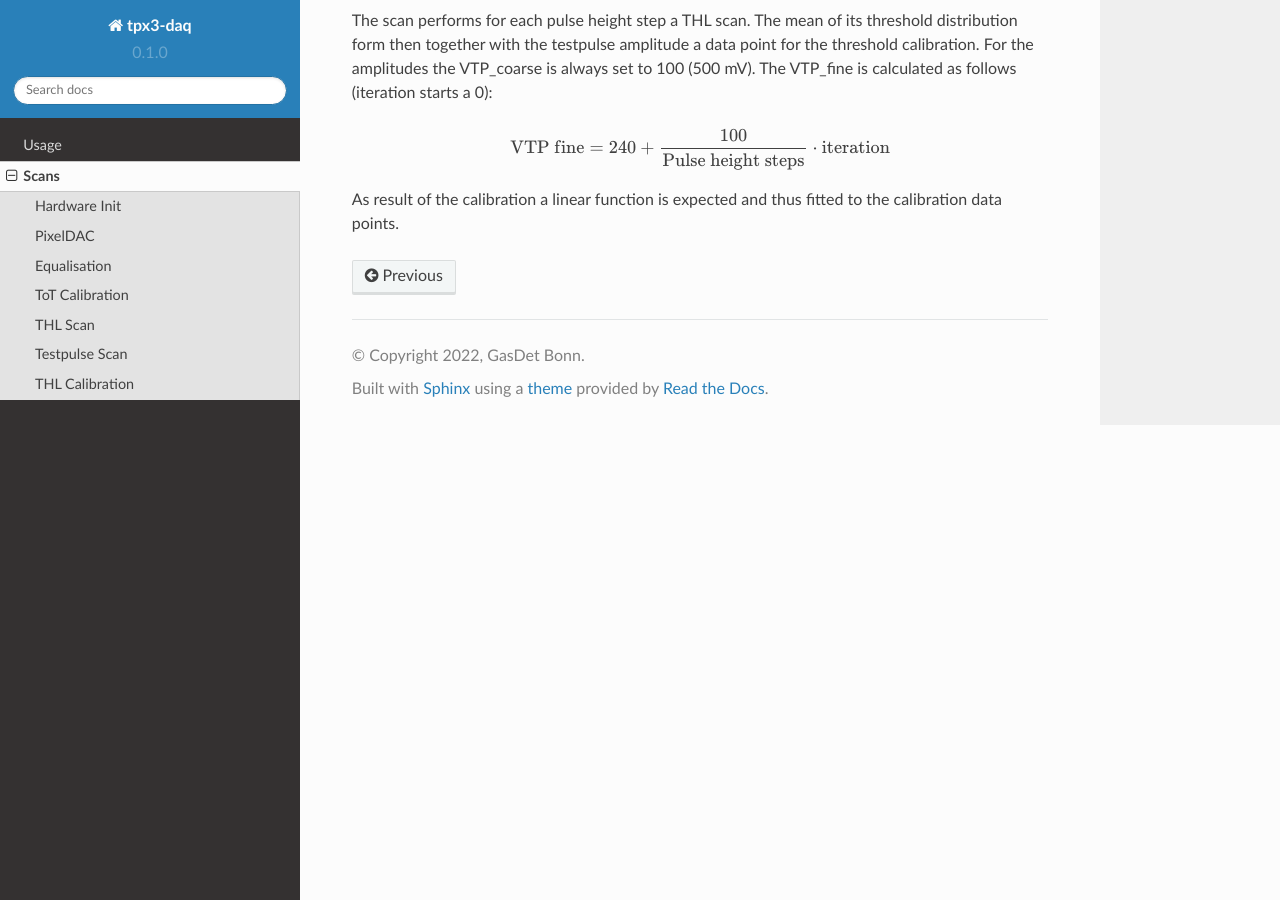
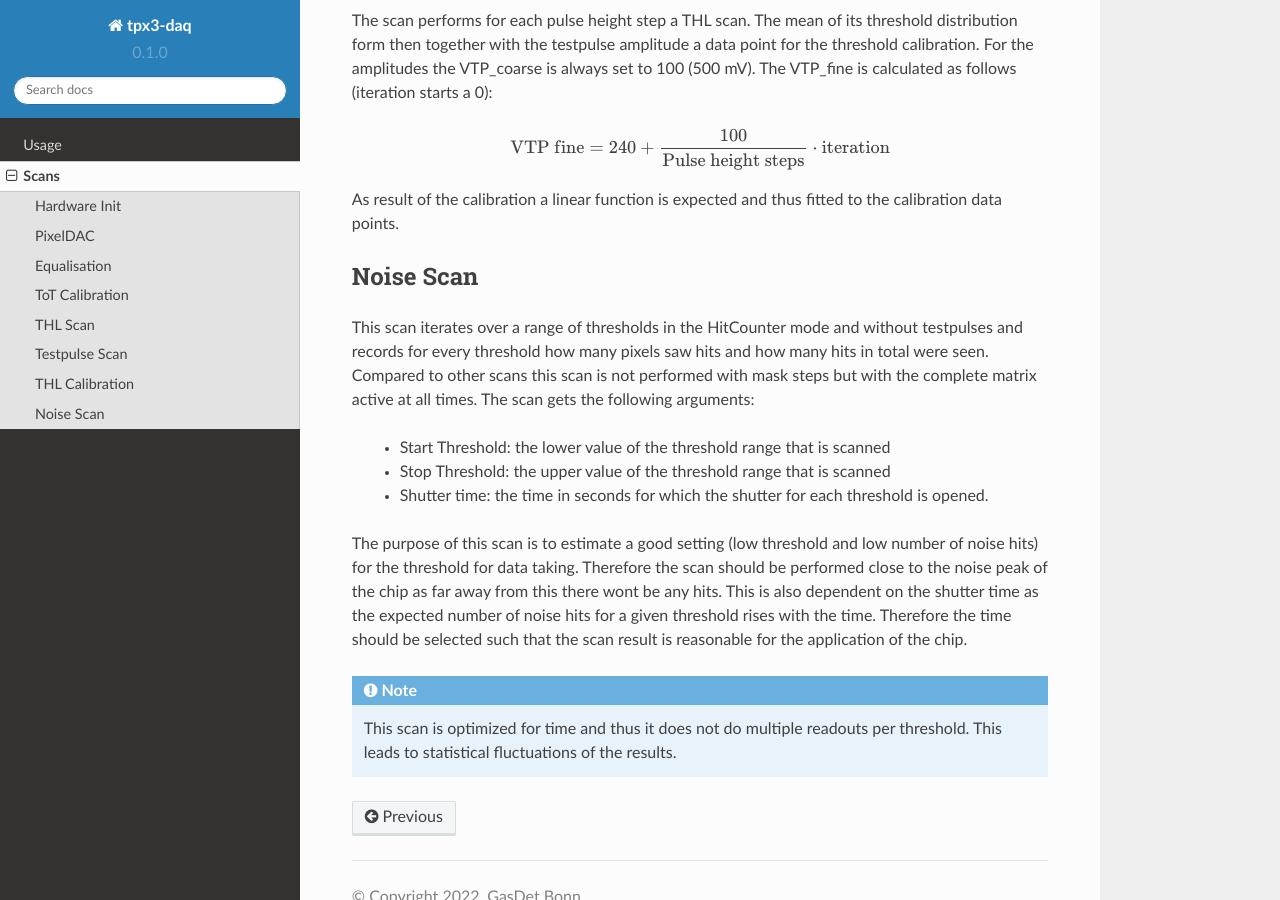
Before and after one commit to GasDet-Bonn/tpx3-daq, a Sphinx documentation site: the page built from docs/source/scans.rst, in a window 1280 px wide and 900 px high, scrolled down 4345 px. Built offline with Sphinx 7.4.7 and the Read the Docs theme 2.0.0, drawn with Linux system fonts in a browser that asks for light colours.

Commit message:
DOC: add description of noise scan

```diff
--- a/docs/source/scans.rst
+++ b/docs/source/scans.rst
@@ -217,3 +217,29 @@ starts a 0):
 
 As result of the calibration a linear function is expected and thus fitted to
 the calibration data points.
+
+Noise Scan
+----------
+
+This scan iterates over a range of thresholds in the HitCounter mode and
+without testpulses and records for every threshold how many pixels saw hits and
+how many hits in total were seen. Compared to other scans this scan is not
+performed with mask steps but with the complete matrix active at all times.
+The scan gets the following arguments:
+
+  * Start Threshold: the lower value of the threshold range that is scanned
+  * Stop Threshold: the upper value of the threshold range that is scanned
+  * Shutter time: the time in seconds for which the shutter for each threshold
+    is opened.
+
+The purpose of this scan is to estimate a good setting (low threshold and low
+number of noise hits) for the threshold for data taking. Therefore the scan
+should be performed close to the noise peak of the chip as far away from this
+there wont be any hits. This is also dependent on the shutter time as the
+expected number of noise hits for a given threshold rises with the time.
+Therefore the time should be selected such that the scan result is reasonable
+for the application of the chip.
+
+.. Note::
+  This scan is optimized for time and thus it does not do multiple readouts per
+  threshold. This leads to statistical fluctuations of the results.
```
